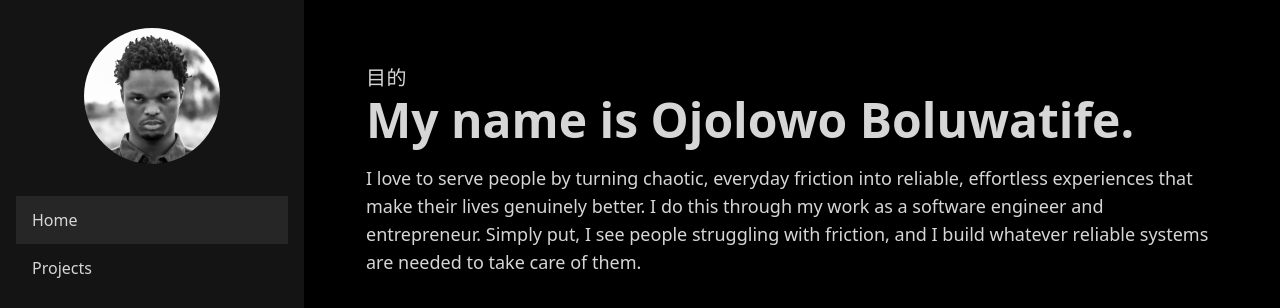
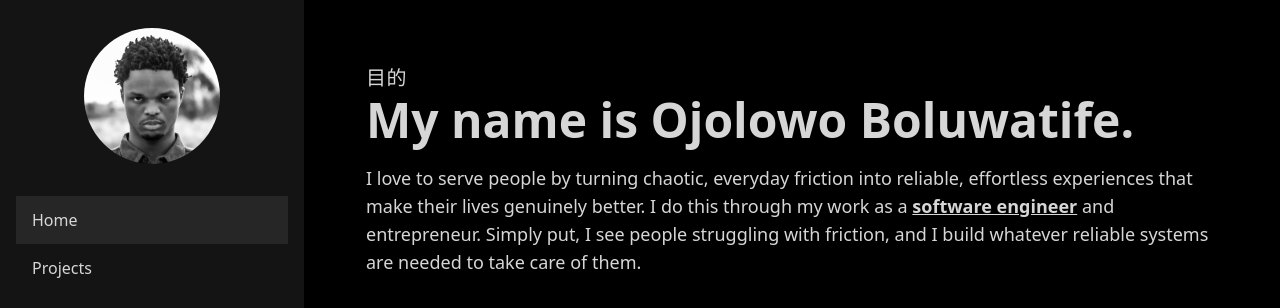
Before and after one commit to ojolowoblue/portfolio, an Astro site: page / in a window 1280 px wide. Shown: the top 308 px of the page. Built offline with nearby package versions, Linux system fonts and the light colour scheme; Astro itself is replaced by a stand-in of ours.

Commit message:
feat: link software engineer text to dedicated page in index component

```diff
--- a/src/pages/index.astro
+++ b/src/pages/index.astro
@@ -23,7 +23,7 @@ const last_posts = posts.slice(0, 3);
       <text class="text-lg">
         I love to serve people by turning chaotic, everyday friction into
         reliable, effortless experiences that make their lives genuinely better.
-        I do this through my work as a software engineer and entrepreneur.
+        I do this through my work as a <a href="/software-engineer" class="underline font-semibold hover:text-primary transition-colors">software engineer</a> and entrepreneur.
         Simply put, I see people struggling with friction, and I build whatever
         reliable systems are needed to take care of them.
       </text>
```
